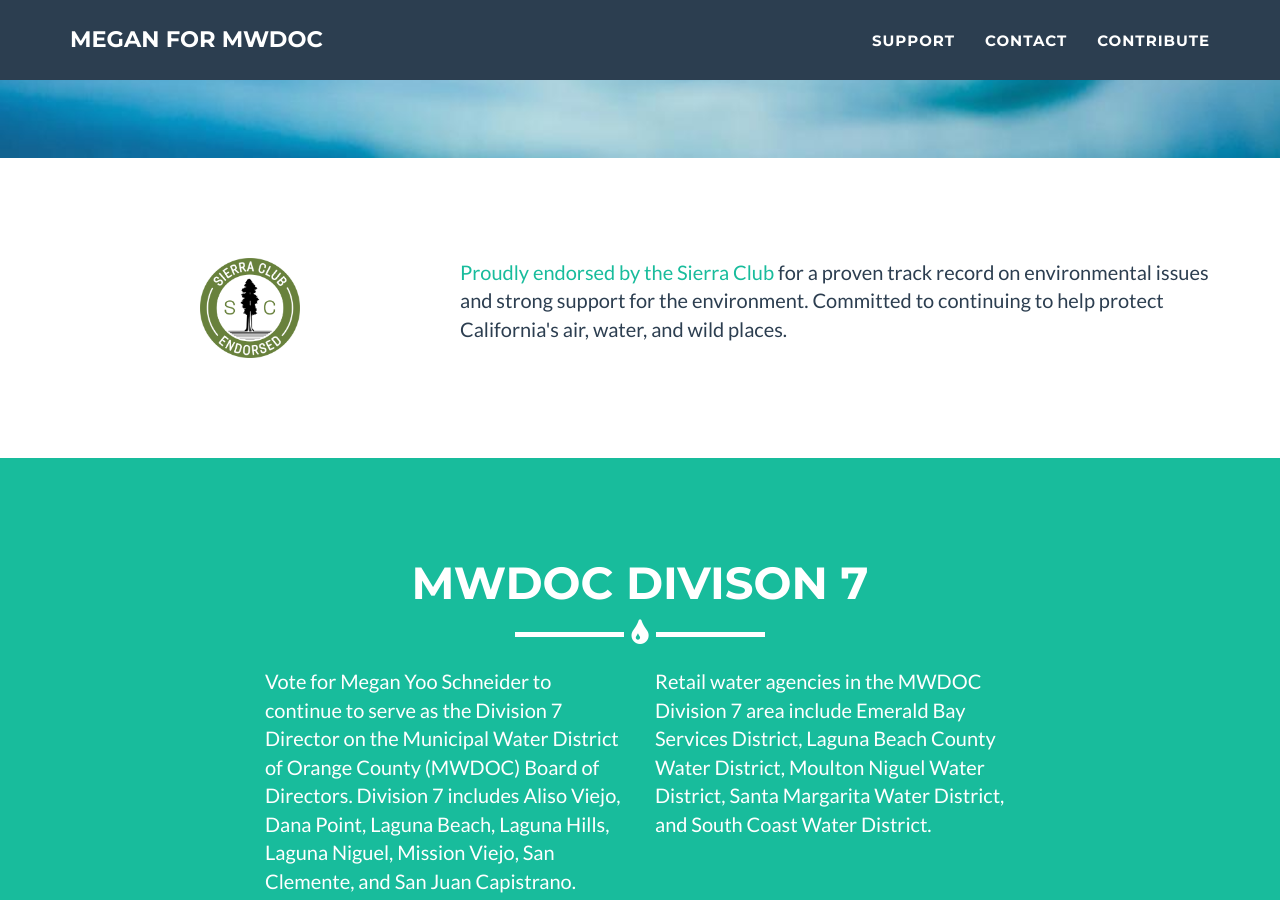
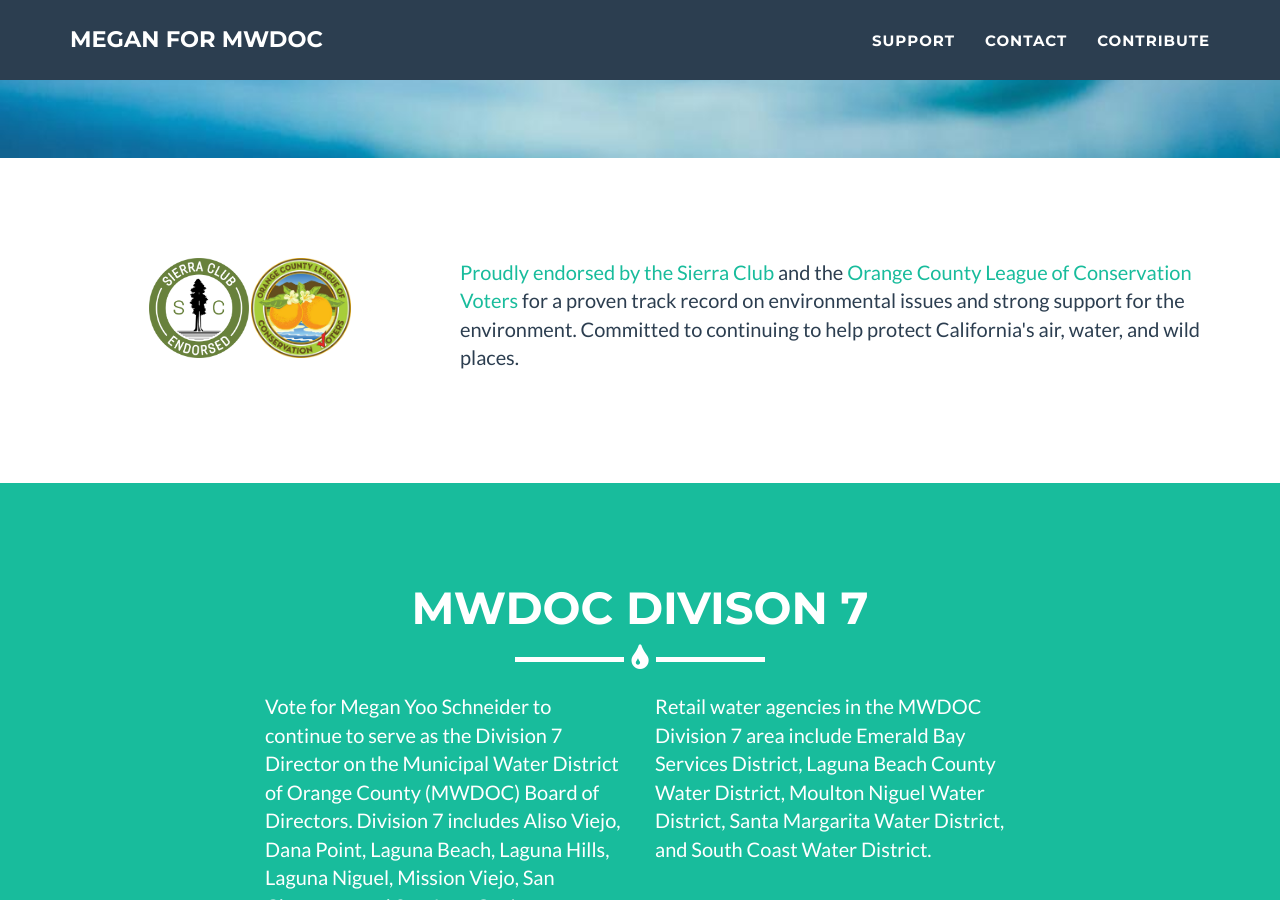
Before and after one commit to dropbar/m4m, a Jekyll site: the page built from index.html, in a window 1280 px wide and 900 px high, scrolled down 638 px. Built offline with Jekyll 4.4.1, drawn with Linux system fonts in a browser that asks for light colours.

Commit message:
new support

```diff
--- a/_includes/sierra.html
+++ b/_includes/sierra.html
@@ -4,10 +4,11 @@
             <div class="row">
                 <div class="col-md-4 mx-auto text-center">
                     <!--h3>A native Californian </h3-->
-                    <img class="img-seal" src="img/sc.png">
+                    <img class="img-seal" src="img/sc.png" margin="10px">
+                    <img class="img-seal" src="img/oclcv.png" margin="10px">
                 </div>
                 <div class="col-md-8">
-                    <p><a href="https://angeles.sierraclub.org/political_action/endorsements">Proudly endorsed by the Sierra Club</a> for a proven track record on environmental issues and strong support for the environment. Committed to continuing to help protect California's air, water, and wild places.</p>
+                    <p><a href="https://angeles.sierraclub.org/political_action/endorsements">Proudly endorsed by the Sierra Club</a> and the <a href="https://www.facebook.com/OCLCV">Orange County League of Conservation Voters</a> for a proven track record on environmental issues and strong support for the environment. Committed to continuing to help protect California's air, water, and wild places.</p>
                 </div>
 			</div>
         </div>
```
Also changed, not shown: img/oclcv.png (added).
